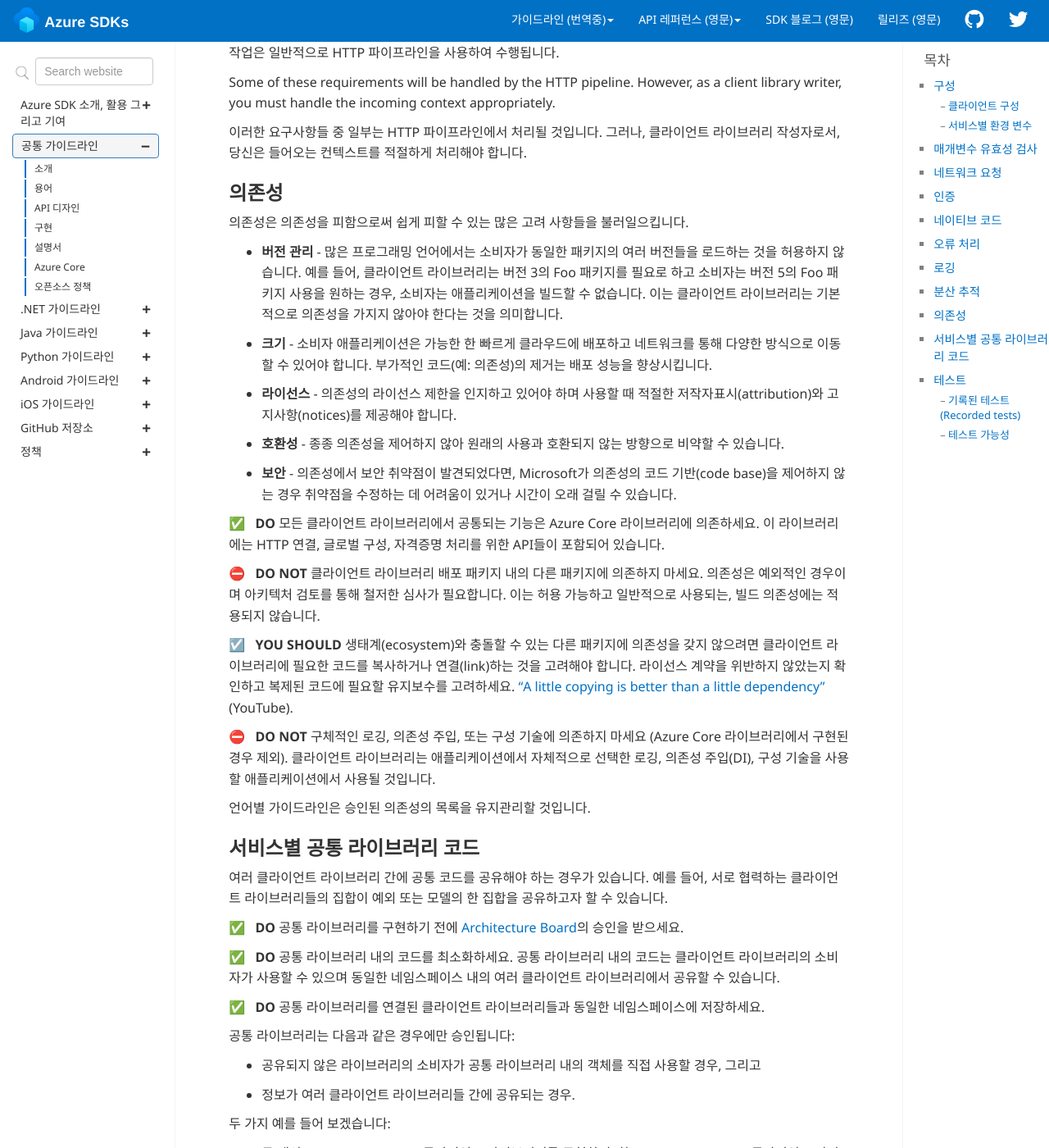
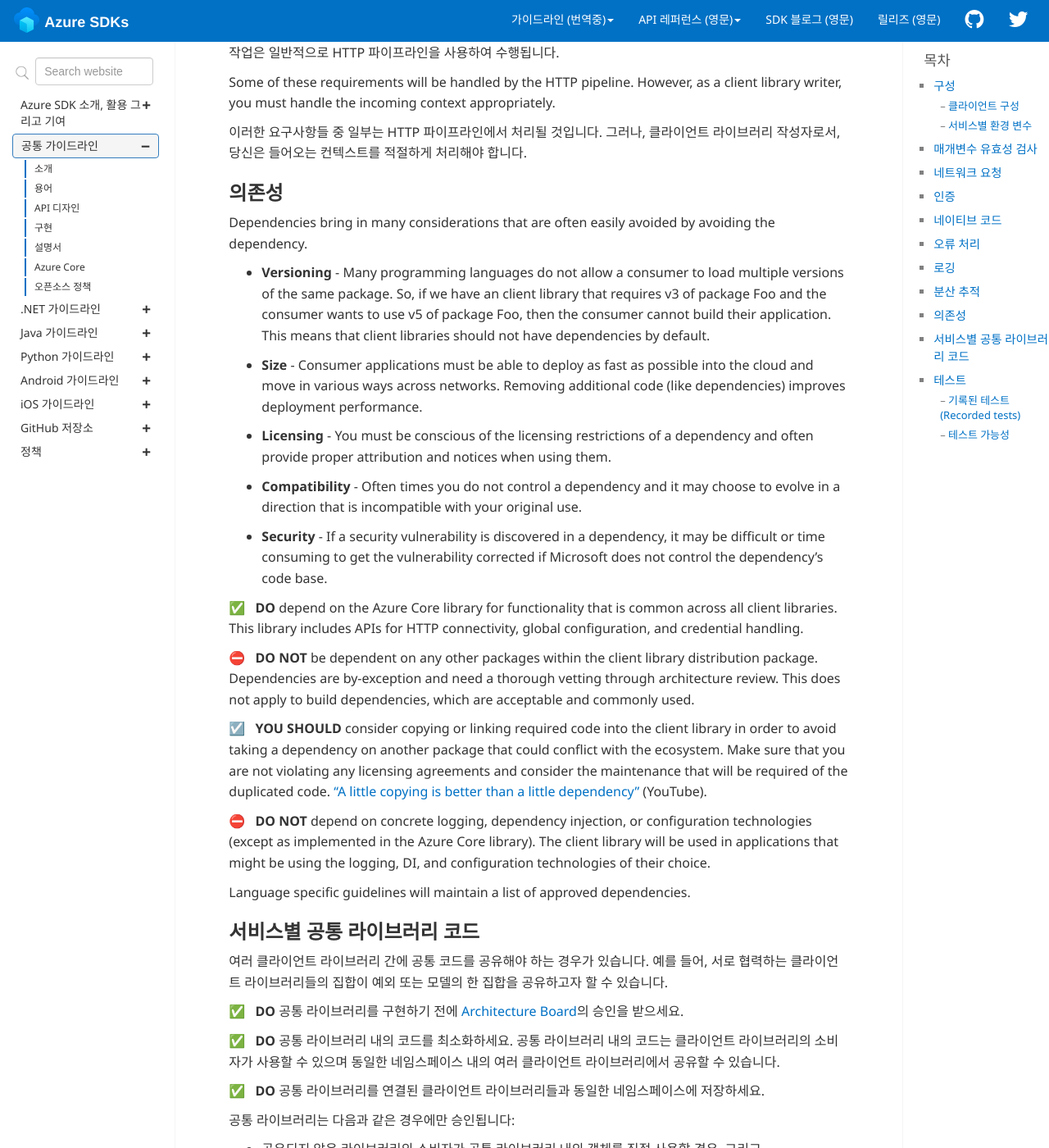
Before and after one commit to Azure/azure-sdk-korean, a Jekyll site: the page built from docs/general/implementation.md, in a window 1280 px wide and 1400 px high, scrolled down 5538 px. Shown: the whole window at 82% size. Built offline with Jekyll 4.4.1, drawn with Linux system fonts in a browser that asks for light colours; comment, search, counter and statistics services are not loaded.

Commit message:
Dependencies: the outdated original

```diff
--- a/docs/general/implementation.md
+++ b/docs/general/implementation.md
@@ -203,23 +203,24 @@ Some of these requirements will be handled by the HTTP pipeline.  However, as a
 
 ## 의존성
 
-의존성은 의존성을 피함으로써 쉽게 피할 수 있는 많은 고려 사항들을 불러일으킵니다.
+Dependencies bring in many considerations that are often easily avoided by avoiding the
+dependency.
 
-- **버전 관리** - 많은 프로그래밍 언어에서는 소비자가 동일한 패키지의 여러 버전들을 로드하는 것을 허용하지 않습니다. 예를 들어, 클라이언트 라이브러리는 버전 3의 Foo 패키지를 필요로 하고 소비자는 버전 5의 Foo 패키지 사용을 원하는 경우, 소비자는 애플리케이션을 빌드할 수 없습니다. 이는 클라이언트 라이브러리는 기본적으로 의존성을 가지지 않아야 한다는 것을 의미합니다.
-- **크기** - 소비자 애플리케이션은 가능한 한 빠르게 클라우드에 배포하고 네트워크를 통해 다양한 방식으로 이동할 수 있어야 합니다. 부가적인 코드(예: 의존성)의 제거는 배포 성능을 향상시킵니다.
-- **라이선스** - 의존성의 라이선스 제한을 인지하고 있어야 하며 사용할 때 적절한 저작자표시(attribution)와 고지사항(notices)를 제공해야 합니다.
-- **호환성** - 종종 의존성을 제어하지 않아 원래의 사용과 호환되지 않는 방향으로 비약할 수 있습니다.
-- **보안** - 의존성에서 보안 취약점이 발견되었다면, Microsoft가 의존성의 코드 기반(code base)을 제어하지 않는 경우 취약점을 수정하는 데 어려움이 있거나 시간이 오래 걸릴 수 있습니다.
+- **Versioning** - Many programming languages do not allow a consumer to load multiple versions of the same package. So, if we have an client library that requires v3 of package Foo and the consumer wants to use v5 of package Foo, then the consumer cannot build their application. This means that client libraries should not have dependencies by default.
+- **Size** - Consumer applications must be able to deploy as fast as possible into the cloud and move in various ways across networks. Removing additional code (like dependencies) improves deployment performance.
+- **Licensing** - You must be conscious of the licensing restrictions of a dependency and often provide proper attribution and notices when using them.
+- **Compatibility** - Often times you do not control a dependency and it may choose to evolve in a direction that is incompatible with your original use.
+- **Security** - If a security vulnerability is discovered in a dependency, it may be difficult or time consuming to get the vulnerability corrected if Microsoft does not control the dependency's code base.
 
-{% include requirement/MUST id="general-dependencies-azure-core" %} 모든 클라이언트 라이브러리에서 공통되는 기능은 Azure Core 라이브러리에 의존하세요. 이 라이브러리에는 HTTP 연결, 글로벌 구성, 자격증명 처리를 위한 API들이 포함되어 있습니다.
+{% include requirement/MUST id="general-dependencies-azure-core" %} depend on the Azure Core library for functionality that is common across all client libraries.  This library includes APIs for HTTP connectivity, global configuration, and credential handling.
 
-{% include requirement/MUSTNOT id="general-dependencies-approved-only" %} 클라이언트 라이브러리 배포 패키지 내의 다른 패키지에 의존하지 마세요. 의존성은 예외적인 경우이며 아키텍처 검토를 통해 철저한 심사가 필요합니다. 이는 허용 가능하고 일반적으로 사용되는, 빌드 의존성에는 적용되지 않습니다.
+{% include requirement/MUSTNOT id="general-dependencies-approved-only" %} be dependent on any other packages within the client library distribution package. Dependencies are by-exception and need a thorough vetting through architecture review.  This does not apply to build dependencies, which are acceptable and commonly used.
 
-{% include requirement/SHOULD id="general-dependencies-vendoring" %} 생태계(ecosystem)와 충돌할 수 있는 다른 패키지에 의존성을 갖지 않으려면 클라이언트 라이브러리에 필요한 코드를 복사하거나 연결(link)하는 것을 고려해야 합니다. 라이선스 계약을 위반하지 않았는지 확인하고 복제된 코드에 필요할 유지보수를 고려하세요. ["A little copying is better than a little dependency"][1] (YouTube).
+{% include requirement/SHOULD id="general-dependencies-vendoring" %} consider copying or linking required code into the client library in order to avoid taking a dependency on another package that could conflict with the ecosystem. Make sure that you are not violating any licensing agreements and consider the maintenance that will be required of the duplicated code. ["A little copying is better than a little dependency"][1] (YouTube).
 
-{% include requirement/MUSTNOT id="general-dependencies-concrete" %} 구체적인 로깅, 의존성 주입, 또는 구성 기술에 의존하지 마세요 (Azure Core 라이브러리에서 구현된 경우 제외). 클라이언트 라이브러리는 애플리케이션에서 자체적으로 선택한 로깅, 의존성 주입(DI), 구성 기술을 사용할 애플리케이션에서 사용될 것입니다.
+{% include requirement/MUSTNOT id="general-dependencies-concrete" %} depend on concrete logging, dependency injection, or configuration technologies (except as implemented in the Azure Core library).  The client library will be used in applications that might be using the logging, DI, and configuration technologies of their choice.
 
-언어별 가이드라인은 승인된 의존성의 목록을 유지관리할 것입니다.
+Language specific guidelines will maintain a list of approved dependencies.
 
 
 ## 서비스별 공통 라이브러리 코드
```
